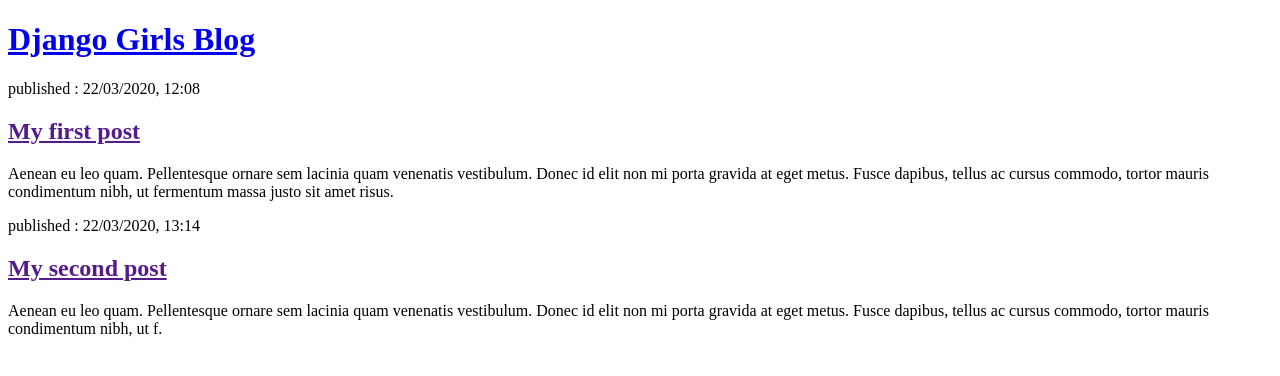
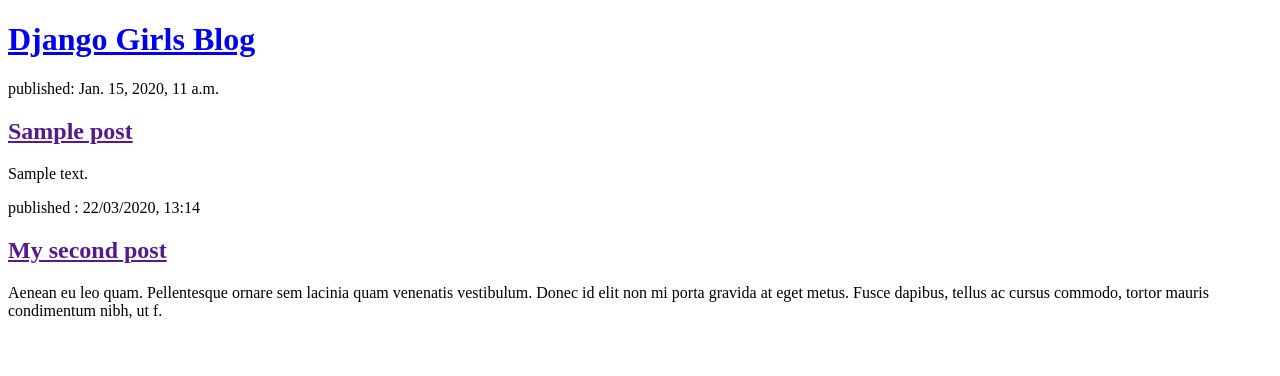
Before and after one commit to MaximeEmschwiller/my-first-blog, a Django app: page / in a window 1280 px wide. Shown: the top 376 px of the page. Run offline with Django 3.2, Linux system fonts and the light colour scheme; tables that the repository leaves empty hold one stand-in row (values such as "Sample post").

Commit message:
End of 'Django templates'

```diff
--- a/blog/templates/blog/post_list.html
+++ b/blog/templates/blog/post_list.html
@@ -9,11 +9,13 @@
         <h1><a href="/">Django Girls Blog</a></h1>
     </div>
 
+    {% for post in posts %}
     <div>
-        <p>published : 22/03/2020, 12:08</p>
-        <h2><a href="">My first post</a></h2>
-        <p>Aenean eu leo quam. Pellentesque ornare sem lacinia quam venenatis vestibulum. Donec id elit non mi porta gravida at eget metus. Fusce dapibus, tellus ac cursus commodo, tortor mauris condimentum nibh, ut fermentum massa justo sit amet risus.</p>
+        <p>published: {{ post.published_date}}</p>
+        <h2><a href="">{{post.title}}</a></h2>
+        <p>{{ post.text|linebreaksbr }}</p>
     </div>
+    {% endfor %}
 
     <div>
         <p>published : 22/03/2020, 13:14</p>
--- a/blog/views.py
+++ b/blog/views.py
@@ -1,7 +1,10 @@
 from django.shortcuts import render
+from .models import Post
+from django.utils import timezone
 
 # Create your views here.
 
 
 def post_list(request):
-    return render(request, 'blog/post_list.html', {})
+    posts = Post.objects.filter(published_date__lte=timezone.now()).order_by('published_date')
+    return render(request, 'blog/post_list.html', {'posts': posts})
```
